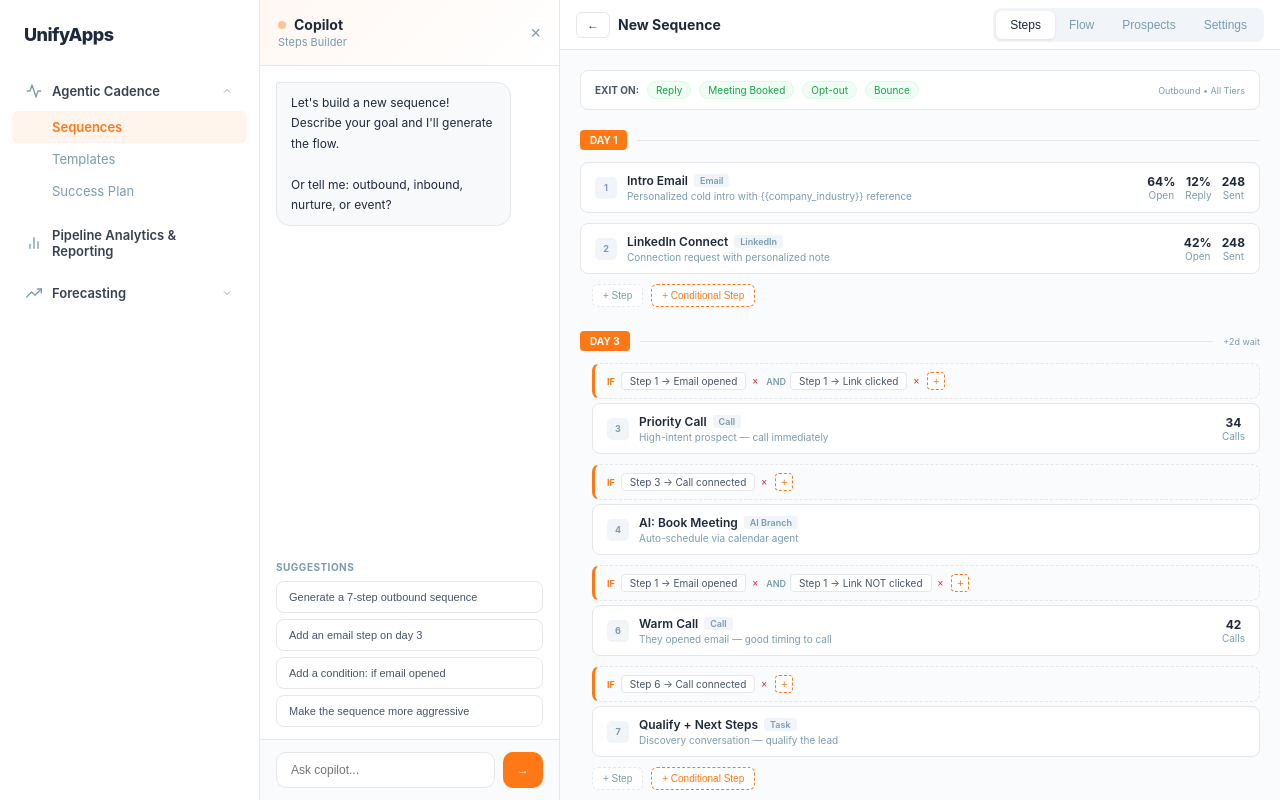
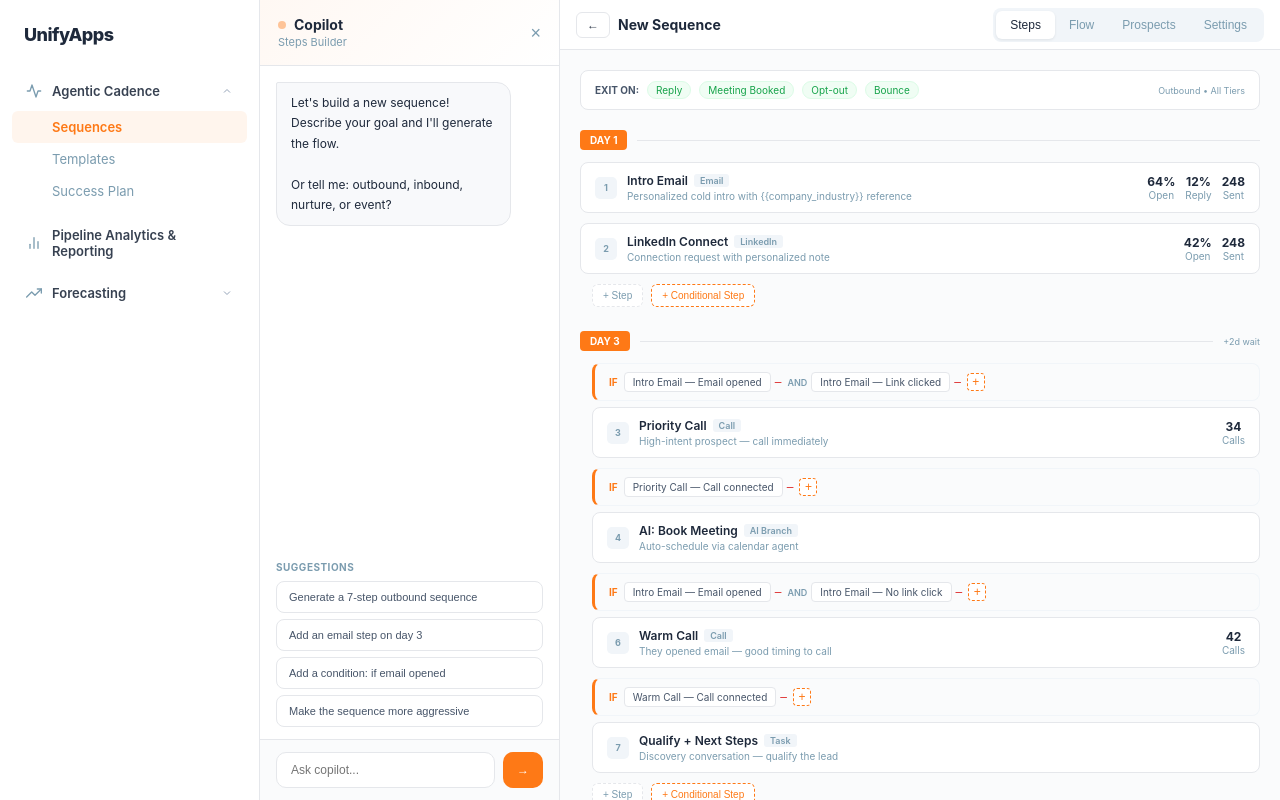
Before and after one commit to nitish-unifyapps/sales-enablement, a React (Vite) app: page / in a window 1280 px wide. Both pictures are taken after a click on the button "+ Create Sequence". Built offline with nearby package versions, Linux system fonts and the light colour scheme.

Commit message:
fix: use step titles in conditions, cleaner remove button, better condition UI

```diff
--- a/src/pages/Sequences.jsx
+++ b/src/pages/Sequences.jsx
@@ -116,17 +116,17 @@ export default function Sequences() {
   const [cardSteps, setCardSteps] = useState([
     { id: 1, type: 'auto_email', title: 'Intro Email', desc: 'Personalized cold intro with {{company_industry}} reference', day: 1, conditions: [], metrics: { replyRate: 12, openRate: 64, sent: 248 } },
     { id: 2, type: 'linkedin_connect', title: 'LinkedIn Connect', desc: 'Connection request with personalized note', day: 1, conditions: [], metrics: { replyRate: 0, openRate: 42, sent: 248 } },
-    { id: 3, type: 'phone', title: 'Priority Call', desc: 'High-intent prospect — call immediately', day: 3, conditions: [{ from: 'Step 1', condition: 'Email opened', id: 'c1' }, { from: 'Step 1', condition: 'Link clicked', id: 'c2' }], metrics: { logged: 34, replyRate: 0, openRate: 0, sent: 0 } },
-    { id: 4, type: 'ai_branch', title: 'AI: Book Meeting', desc: 'Auto-schedule via calendar agent', day: 3, conditions: [{ from: 'Step 3', condition: 'Call connected', id: 'c3' }], metrics: { replyRate: 0, openRate: 0, sent: 0 } },
-    { id: 5, type: 'auto_email', title: 'Voicemail + Email', desc: 'Reference the call attempt, offer meeting link', day: 4, conditions: [{ from: 'Step 3', condition: 'No answer', id: 'c4' }], metrics: { replyRate: 8, openRate: 52, sent: 18 } },
-    { id: 6, type: 'phone', title: 'Warm Call', desc: 'They opened email — good timing to call', day: 3, conditions: [{ from: 'Step 1', condition: 'Email opened', id: 'c5' }, { from: 'Step 1', condition: 'Link NOT clicked', id: 'c6' }], metrics: { logged: 42, replyRate: 0, openRate: 0, sent: 0 } },
-    { id: 7, type: 'task', title: 'Qualify + Next Steps', desc: 'Discovery conversation — qualify the lead', day: 3, conditions: [{ from: 'Step 6', condition: 'Call connected', id: 'c7' }], metrics: { replyRate: 0, openRate: 0, sent: 0 } },
-    { id: 8, type: 'auto_email', title: 'Case Study Email', desc: 'Send relevant social proof + CTA', day: 5, conditions: [{ from: 'Step 6', condition: 'No answer', id: 'c8' }], metrics: { replyRate: 6, openRate: 48, sent: 28 } },
-    { id: 9, type: 'linkedin_msg', title: 'LinkedIn DM', desc: 'Mention email + ask for quick chat', day: 4, conditions: [{ from: 'Step 1', condition: 'Email NOT opened', id: 'c9' }, { from: 'Step 2', condition: 'Connection accepted', id: 'c10' }], metrics: { replyRate: 18, openRate: 0, sent: 64 } },
-    { id: 10, type: 'ai_branch', title: 'AI: Schedule Meeting', desc: 'Auto-book from LinkedIn reply', day: 5, conditions: [{ from: 'Step 9', condition: 'DM replied', id: 'c11' }], metrics: { replyRate: 0, openRate: 0, sent: 0 } },
-    { id: 11, type: 'auto_email', title: 'Follow-up Email #2', desc: 'Different angle — new subject line', day: 4, conditions: [{ from: 'Step 1', condition: 'Email NOT opened', id: 'c12' }, { from: 'Step 2', condition: 'NOT connected', id: 'c13' }], metrics: { replyRate: 5, openRate: 38, sent: 86 } },
-    { id: 12, type: 'phone', title: 'Follow-up Call', desc: 'They engaged with email #2 — call now', day: 6, conditions: [{ from: 'Step 11', condition: 'Email opened', id: 'c14' }], metrics: { logged: 22, replyRate: 0, openRate: 0, sent: 0 } },
-    { id: 13, type: 'auto_email', title: 'Breakup Email', desc: 'Final touch — close the loop with urgency', day: 7, conditions: [{ from: 'Step 9', condition: 'No DM reply', id: 'c15' }, { from: 'Step 11', condition: 'Email NOT opened', id: 'c16' }], metrics: { replyRate: 4, openRate: 45, sent: 108 } },
+    { id: 3, type: 'phone', title: 'Priority Call', desc: 'High-intent prospect — call immediately', day: 3, conditions: [{ from: 'Intro Email', condition: 'Email opened', id: 'c1' }, { from: 'Intro Email', condition: 'Link clicked', id: 'c2' }], metrics: { logged: 34, replyRate: 0, openRate: 0, sent: 0 } },
+    { id: 4, type: 'ai_branch', title: 'AI: Book Meeting', desc: 'Auto-schedule via calendar agent', day: 3, conditions: [{ from: 'Priority Call', condition: 'Call connected', id: 'c3' }], metrics: { replyRate: 0, openRate: 0, sent: 0 } },
+    { id: 5, type: 'auto_email', title: 'Voicemail + Email', desc: 'Reference the call attempt, offer meeting link', day: 4, conditions: [{ from: 'Priority Call', condition: 'No answer', id: 'c4' }], metrics: { replyRate: 8, openRate: 52, sent: 18 } },
+    { id: 6, type: 'phone', title: 'Warm Call', desc: 'They opened email — good timing to call', day: 3, conditions: [{ from: 'Intro Email', condition: 'Email opened', id: 'c5' }, { from: 'Intro Email', condition: 'No link click', id: 'c6' }], metrics: { logged: 42, replyRate: 0, openRate: 0, sent: 0 } },
+    { id: 7, type: 'task', title: 'Qualify + Next Steps', desc: 'Discovery conversation — qualify the lead', day: 3, conditions: [{ from: 'Warm Call', condition: 'Call connected', id: 'c7' }], metrics: { replyRate: 0, openRate: 0, sent: 0 } },
+    { id: 8, type: 'auto_email', title: 'Case Study Email', desc: 'Send relevant social proof + CTA', day: 5, conditions: [{ from: 'Warm Call', condition: 'No answer', id: 'c8' }], metrics: { replyRate: 6, openRate: 48, sent: 28 } },
+    { id: 9, type: 'linkedin_msg', title: 'LinkedIn DM', desc: 'Mention email + ask for quick chat', day: 4, conditions: [{ from: 'Intro Email', condition: 'Not opened', id: 'c9' }, { from: 'LinkedIn Connect', condition: 'Accepted', id: 'c10' }], metrics: { replyRate: 18, openRate: 0, sent: 64 } },
+    { id: 10, type: 'ai_branch', title: 'AI: Schedule Meeting', desc: 'Auto-book from LinkedIn reply', day: 5, conditions: [{ from: 'LinkedIn DM', condition: 'Replied', id: 'c11' }], metrics: { replyRate: 0, openRate: 0, sent: 0 } },
+    { id: 11, type: 'auto_email', title: 'Follow-up Email #2', desc: 'Different angle — new subject line', day: 4, conditions: [{ from: 'Intro Email', condition: 'Not opened', id: 'c12' }, { from: 'LinkedIn Connect', condition: 'Not accepted', id: 'c13' }], metrics: { replyRate: 5, openRate: 38, sent: 86 } },
+    { id: 12, type: 'phone', title: 'Follow-up Call', desc: 'They engaged with email #2 — call now', day: 6, conditions: [{ from: 'Follow-up Email #2', condition: 'Email opened', id: 'c14' }], metrics: { logged: 22, replyRate: 0, openRate: 0, sent: 0 } },
+    { id: 13, type: 'auto_email', title: 'Breakup Email', desc: 'Final touch — close the loop with urgency', day: 7, conditions: [{ from: 'LinkedIn DM', condition: 'No reply', id: 'c15' }, { from: 'Follow-up Email #2', condition: 'Not opened', id: 'c16' }], metrics: { replyRate: 4, openRate: 45, sent: 108 } },
   ])
   const [chatMessages, setChatMessages] = useState([])
   const [chatInput, setChatInput] = useState('')
@@ -342,19 +342,19 @@ export default function Sequences() {
                           const hasConditions = step.conditions.length > 0
                           return (
                             <div key={step.id} style={{ marginBottom: 10 }}>
-                              {/* Conditions block — clickable, editable inline */}
+                              {/* Conditions block — clean, readable */}
                               {hasConditions && (
-                                <div style={{ marginLeft: 12, marginBottom: 4, padding: '8px 12px', background: '#fafbfc', border: '1px dashed #e5e7eb', borderRadius: 8, borderLeft: '3px solid #FE7916' }}>
+                                <div style={{ marginLeft: 12, marginBottom: 6, padding: '8px 14px', background: '#fafbfc', border: '1px solid #f1f5f9', borderRadius: 8, borderLeft: '3px solid #FE7916' }}>
                                   <div style={{ display: 'flex', alignItems: 'center', gap: 6, flexWrap: 'wrap' }}>
-                                    <span style={{ fontSize: 9, fontWeight: 700, color: '#FE7916', textTransform: 'uppercase' }}>IF</span>
+                                    <span style={{ fontSize: 10, fontWeight: 700, color: '#FE7916' }}>IF</span>
                                     {step.conditions.map((c, ci) => (
                                       <span key={c.id} style={{ display: 'inline-flex', alignItems: 'center', gap: 4 }}>
                                         {ci > 0 && <span style={{ fontSize: 9, color: '#7B9CAF', fontWeight: 600 }}>AND</span>}
-                                        <span style={{ fontSize: 10, padding: '2px 8px', background: '#fff', border: '1px solid #e5e7eb', borderRadius: 4, color: '#475569' }}>{c.from} → {c.condition}</span>
-                                        <button onClick={(e) => { e.stopPropagation(); const u = { ...step, conditions: step.conditions.filter((_, i) => i !== ci) }; setCardSteps(cardSteps.map(s => s.id === u.id ? u : s)); if (isSelected) setSelectedStep(u) }} style={{ background: 'none', border: 'none', color: '#dc2626', cursor: 'pointer', fontSize: 10, padding: '0 2px' }}>×</button>
+                                        <span style={{ fontSize: 10, padding: '3px 8px', background: '#fff', border: '1px solid #e5e7eb', borderRadius: 4, color: '#475569' }}>{c.from} — {c.condition}</span>
+                                        <button onClick={(e) => { e.stopPropagation(); const u = { ...step, conditions: step.conditions.filter((_, i) => i !== ci) }; setCardSteps(cardSteps.map(s => s.id === u.id ? u : s)); if (isSelected) setSelectedStep(u) }} style={{ background: 'none', border: 'none', color: '#dc2626', cursor: 'pointer', fontSize: 12, padding: 0, lineHeight: 1 }}>‒</button>
                                       </span>
                                     ))}
-                                    <button onClick={(e) => { e.stopPropagation(); setSelectedStep(step) }} style={{ width: 18, height: 18, borderRadius: 4, border: '1px dashed #FE7916', background: '#fff', color: '#FE7916', cursor: 'pointer', fontSize: 11, display: 'flex', alignItems: 'center', justifyContent: 'center' }}>+</button>
+                                    <button onClick={(e) => { e.stopPropagation(); setSelectedStep(step) }} style={{ width: 18, height: 18, borderRadius: 4, border: '1px dashed #FE7916', background: '#fff', color: '#FE7916', cursor: 'pointer', fontSize: 12, display: 'flex', alignItems: 'center', justifyContent: 'center', lineHeight: 1 }}>+</button>
                                   </div>
                                 </div>
                               )}
@@ -383,7 +383,7 @@ export default function Sequences() {
                         {/* Add step / condition below day group */}
                         <div style={{ display: 'flex', gap: 8, marginTop: 8, paddingLeft: 12 }}>
                           <button onClick={() => setCardSteps([...cardSteps, { id: Date.now(), type: 'auto_email', title: 'New Step', desc: '', day, conditions: [], metrics: { replyRate: 0, openRate: 0, sent: 0 } }])} style={{ padding: '5px 10px', background: '#fff', border: '1px dashed #e5e7eb', borderRadius: 6, fontSize: 10, color: '#7B9CAF', cursor: 'pointer' }}>+ Step</button>
-                          <button onClick={() => setCardSteps([...cardSteps, { id: Date.now(), type: 'auto_email', title: 'Conditional Step', desc: '', day, conditions: [{ id: 'c' + Date.now(), from: `Step ${cardSteps.length}`, condition: 'No reply' }], metrics: { replyRate: 0, openRate: 0, sent: 0 } }])} style={{ padding: '5px 10px', background: '#fff', border: '1px dashed #FE7916', borderRadius: 6, fontSize: 10, color: '#FE7916', cursor: 'pointer' }}>+ Conditional Step</button>
+                          <button onClick={() => { const lastStep = daySteps[daySteps.length - 1]; setCardSteps([...cardSteps, { id: Date.now(), type: 'auto_email', title: 'New Step', desc: '', day, conditions: [{ id: 'c' + Date.now(), from: lastStep?.title || 'Previous', condition: 'No reply' }], metrics: { replyRate: 0, openRate: 0, sent: 0 } }]) }} style={{ padding: '5px 10px', background: '#fff', border: '1px dashed #FE7916', borderRadius: 6, fontSize: 10, color: '#FE7916', cursor: 'pointer' }}>+ Conditional Step</button>
                         </div>
                       </div>
                     )
@@ -470,14 +470,14 @@ export default function Sequences() {
                         <button onClick={() => { const u = { ...selectedStep, conditions: selectedStep.conditions.filter((_, i) => i !== ci) }; setSelectedStep(u); setCardSteps(cardSteps.map(s => s.id === u.id ? u : s)) }} style={{ background: 'none', border: 'none', color: '#dc2626', cursor: 'pointer', fontSize: 11 }}>×</button>
                       </div>
                     ))}
-                    <div style={{ display: 'flex', gap: 4, marginTop: 6 }}>
+                    <div style={{ display: 'flex', gap: 4, marginTop: 8 }}>
                       <select id="cd-step" style={{ flex: 1, padding: '5px', border: '1px solid #e5e7eb', borderRadius: 5, fontSize: 10 }}>
                         {cardSteps.filter(s => s.id !== selectedStep.id && cardSteps.indexOf(s) < cardSteps.indexOf(selectedStep)).map(s => (
-                          <option key={s.id} value={`Step ${cardSteps.indexOf(s) + 1}`}>Step {cardSteps.indexOf(s) + 1}</option>
+                          <option key={s.id} value={s.title}>{s.title}</option>
                         ))}
                       </select>
                       <select id="cd-cond" style={{ flex: 1, padding: '5px', border: '1px solid #e5e7eb', borderRadius: 5, fontSize: 10 }}>
-                        <option>No reply</option><option>Email opened</option><option>Link clicked</option><option>No answer</option><option>Connected</option><option>Not connected</option><option>No engagement</option>
+                        <option>No reply</option><option>Email opened</option><option>Not opened</option><option>Link clicked</option><option>No link click</option><option>No answer</option><option>Call connected</option><option>Accepted</option><option>Not accepted</option><option>Replied</option><option>No reply</option><option>No engagement</option>
                       </select>
                       <button className="btn btn-sm btn-primary" style={{ padding: '4px 8px', fontSize: 10 }} onClick={() => {
                         const f = document.getElementById('cd-step')?.value; const c = document.getElementById('cd-cond')?.value
```
